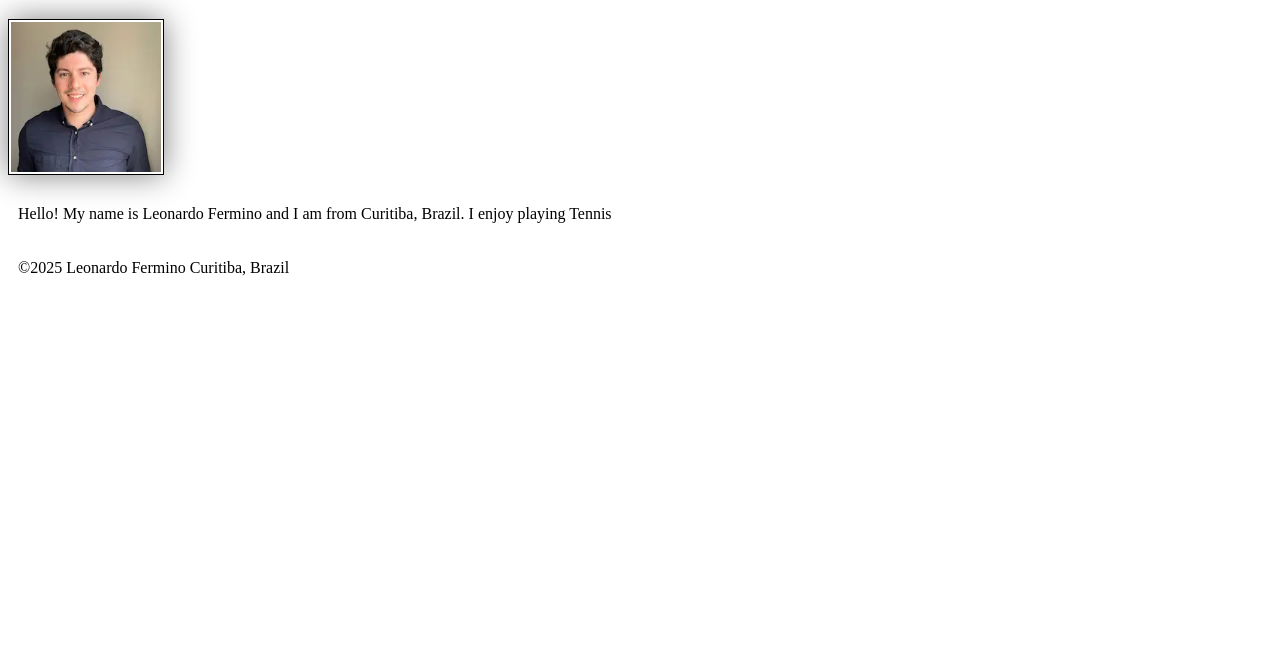
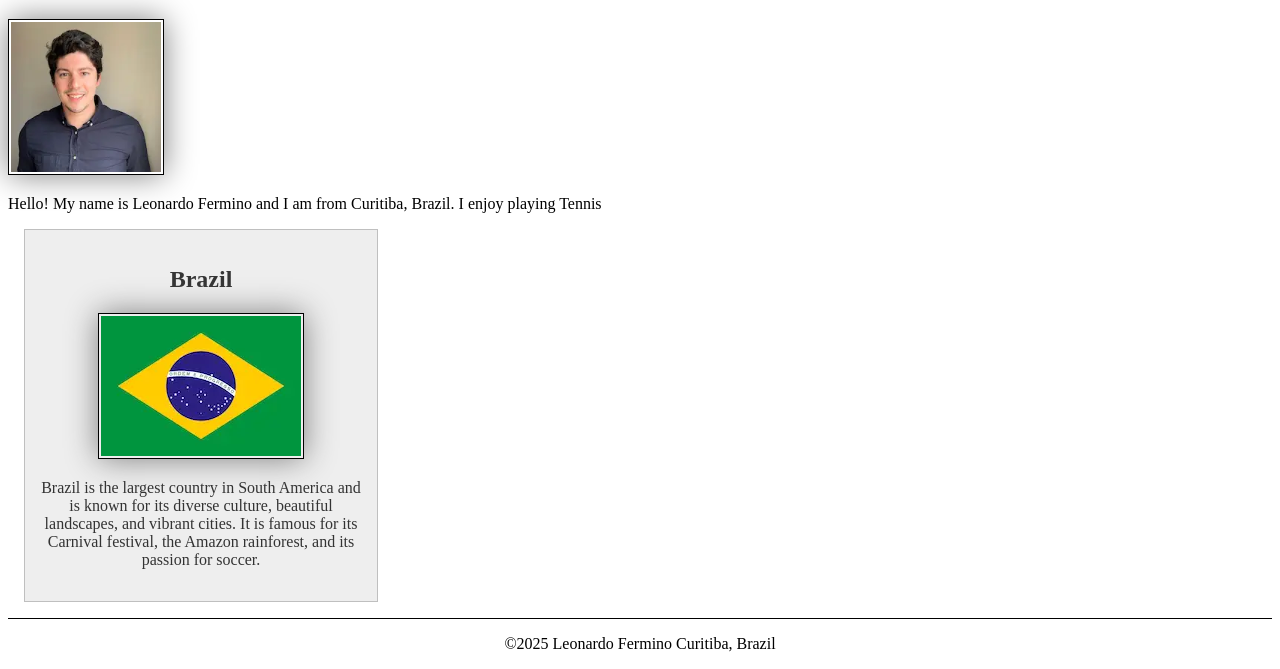
Before and after one commit to Leonardofermino/wdd130, a plain HTML site: page index.html in a window 1280 px wide. Shown: the part 205-874 px from the top of the page. Before the commit the page ends 800 px from the top, so only its background shows below. Drawn offline with Linux system fonts and the light colour scheme.

Commit message:
primeiro commit week02 homepage

```diff
--- a/index.html
+++ b/index.html
@@ -1,10 +1,12 @@
 <!DOCTYPE html>
 <html lang="en-US">
     <head>
-        <link rel="stylesheet" href="styles/styles.css">
         <meta charset="utf-8">
         <meta name="viewport" content="width=device-width, initial-scale=1.0">
         <title>Leonardo Fermino | WDD 130</title>
+        <meta name="description" content="Leonardo Fermino | WDD 130 | Home of tennis news and tips for getting better at tennis">
+        <meta name="author" content="Leonardo Fermino">
+        <link rel="stylesheet" href="styles/styles.css">
       </head>
     <body>
         <header>
@@ -13,11 +15,16 @@
               <a href="wwr/">Tennis Website</a>
             </nav>
         </header>
-            <main>
-                <h1>Leonardo Fermino | WDD 130</h1>
-                <img src="images/profile.webp" alt="Hello, my name is Leonardo Fermino" width="200">
-                <p>Hello! My name is Leonardo Fermino and I am from Curitiba, Brazil. I enjoy playing Tennis </p>
-            </main>
+        <main>
+            <h1>Leonardo Fermino | WDD 130</h1>
+            <img src="images/profile.webp" alt="Hello, my name is Leonardo Fermino" width="200">
+            <p>Hello! My name is Leonardo Fermino and I am from Curitiba, Brazil. I enjoy playing Tennis </p>
+        </main>
+        <aside>
+            <h2>Brazil</h2>
+            <img src="images/brazil.webp" alt="Brazil Flag" width="200">
+            <p>Brazil is the largest country in South America and is known for its diverse culture, beautiful landscapes, and vibrant cities. It is famous for its Carnival festival, the Amazon rainforest, and its passion for soccer.</p>
+        </aside>
         <footer>
             <p>©2025  Leonardo Fermino Curitiba, Brazil</p>
         </footer>
--- a/styles/styles.css
+++ b/styles/styles.css
@@ -22,5 +22,35 @@ img {
 }
 
 p {
-    padding: 10px;
+    padding: 0;
 }
+
+main {
+    max-width: 840px;
+}
+
+aside{
+    width: 20rem;
+    margin: 1rem;
+    border: 1px solid rgba(0, 0, 0, 0.2);
+    padding: 1rem;
+    background-color: #eee;
+    color: #333;
+    text-align: center;
+}
+
+aside img{
+    width: 200px;
+    height: auto;
+}
+
+main img{
+    width: 150px;
+    height:auto;
+}
+
+footer{
+    margin-top: 15px;
+    border-top: 1px solid #000;
+    text-align: center;
+}
```
Also changed, not shown: week02/box-model.html (+2 -0 lines), images/brazil.webp (added).
